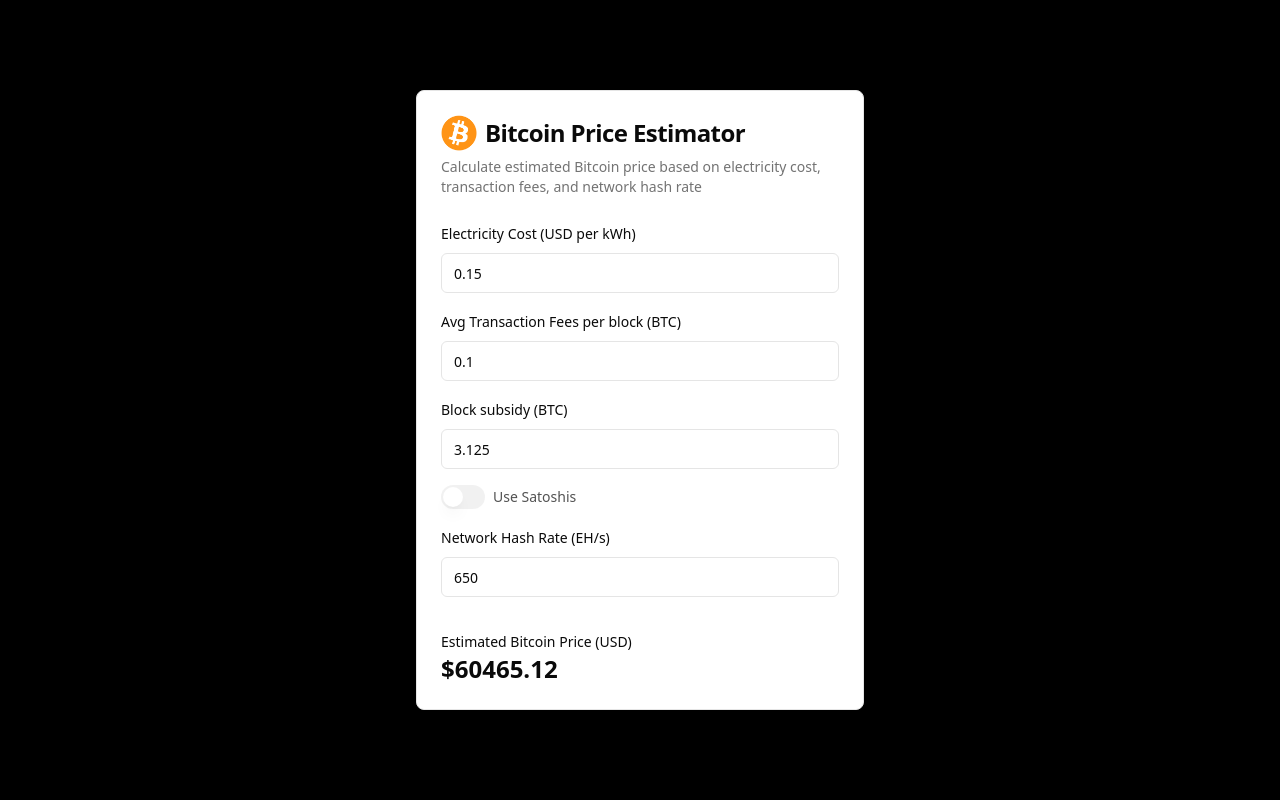
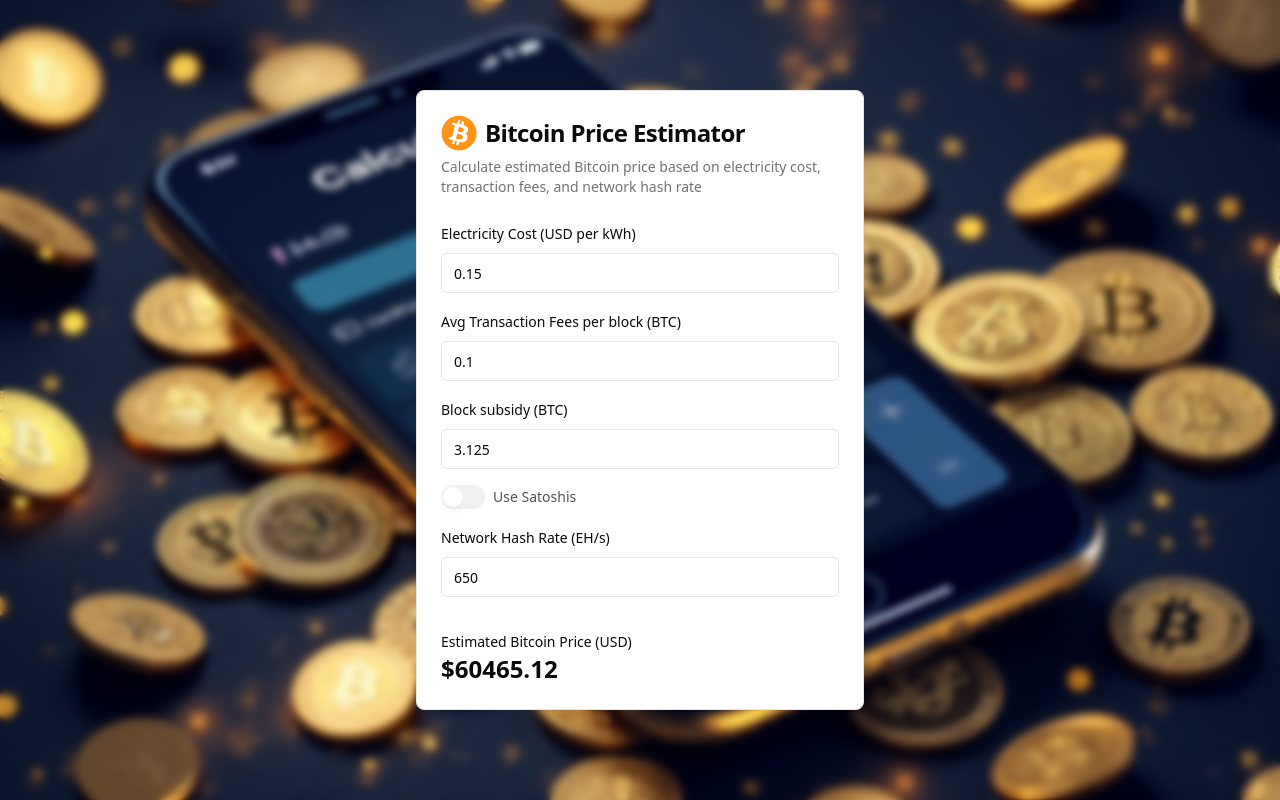
Before and after one commit to slacerda85/btc-price-calc, a Next.js app: page / in a window 1280 px wide. Built offline with nearby package versions, Linux system fonts and the light colour scheme.

Commit message:
bg image

```diff
--- a/src/app/page.tsx
+++ b/src/app/page.tsx
@@ -2,8 +2,10 @@
 
 export default function Home() {
   return (
-    <div className="bg-black  flex items-center justify-items-center min-h-screen p-8">
+    <div className="bg-[url('/btc-bg.jpg')] bg-cover bg-center">
+    <div className="min-h-screen p-8 flex items-center justify-items-center backdrop-blur-sm">
       <BitcoinCalculator />
+    </div>
     </div>
   );
 }
--- a/src/components/bitcoin-calculator.tsx
+++ b/src/components/bitcoin-calculator.tsx
@@ -47,7 +47,7 @@
   const estimatedPrice = isNaN(calculateEstimatedPrice()) ? 0 : calculateEstimatedPrice();
 
   return (
-    <Card className="w-full max-w-md mx-auto">
+    <Card className="w-full max-w-md mx-auto backdrop-blur-sm">
       <CardHeader>
         <CardTitle className='flex items-center gap-x-2'>
           <Image src="/btc-logo.png" alt="Bitcoin Logo" width={36} height={36} />
--- a/tailwind.config.ts
+++ b/tailwind.config.ts
@@ -1,4 +1,5 @@
 import type { Config } from "tailwindcss";
+import plugin from 'tailwindcss-animate'
 
 const config: Config = {
     darkMode: ["class"],
@@ -58,6 +59,6 @@
   		}
   	}
   },
-  plugins: [require("tailwindcss-animate")],
+  plugins: [plugin],
 };
 export default config;
```
Also changed, not shown: public/btc-bg.jpg (added).
